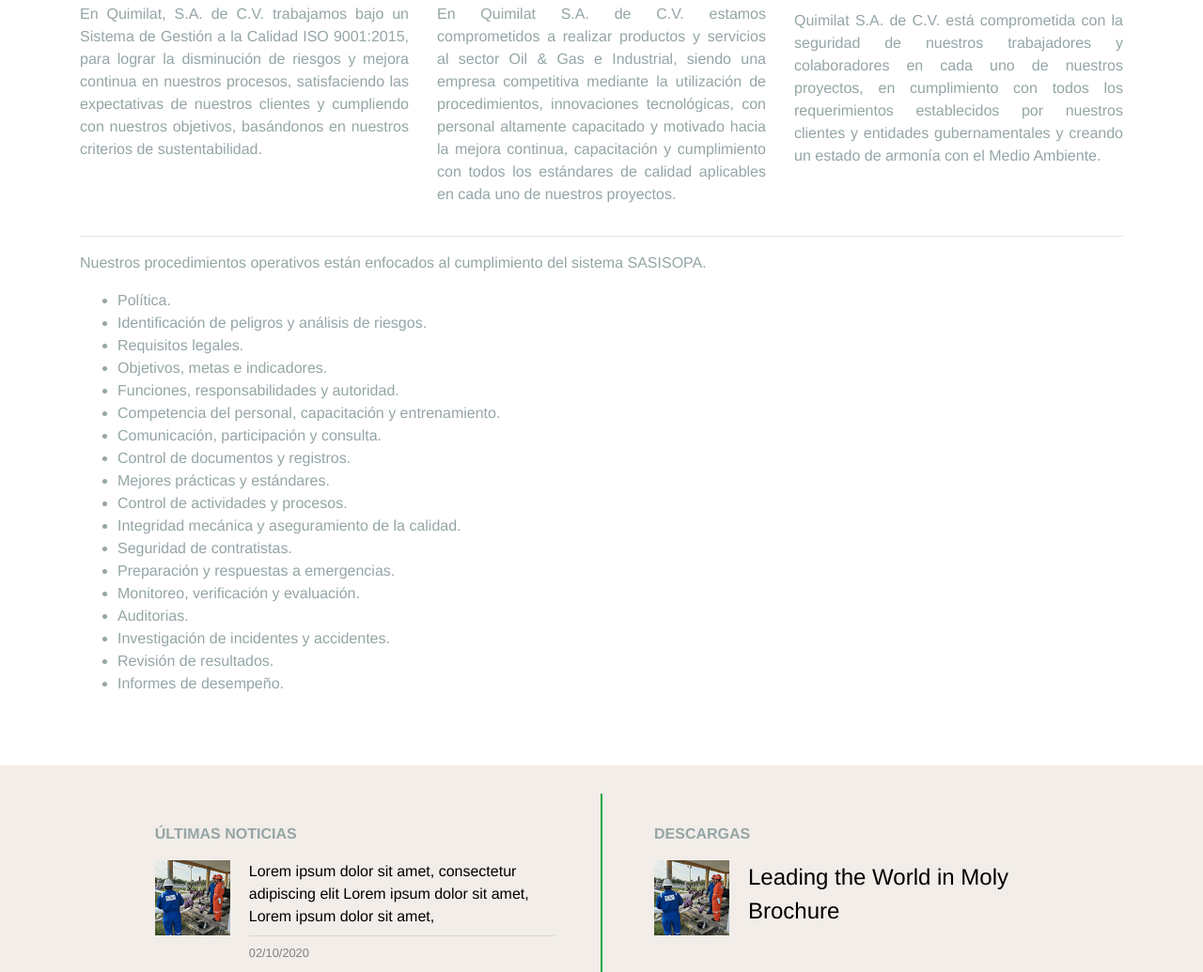
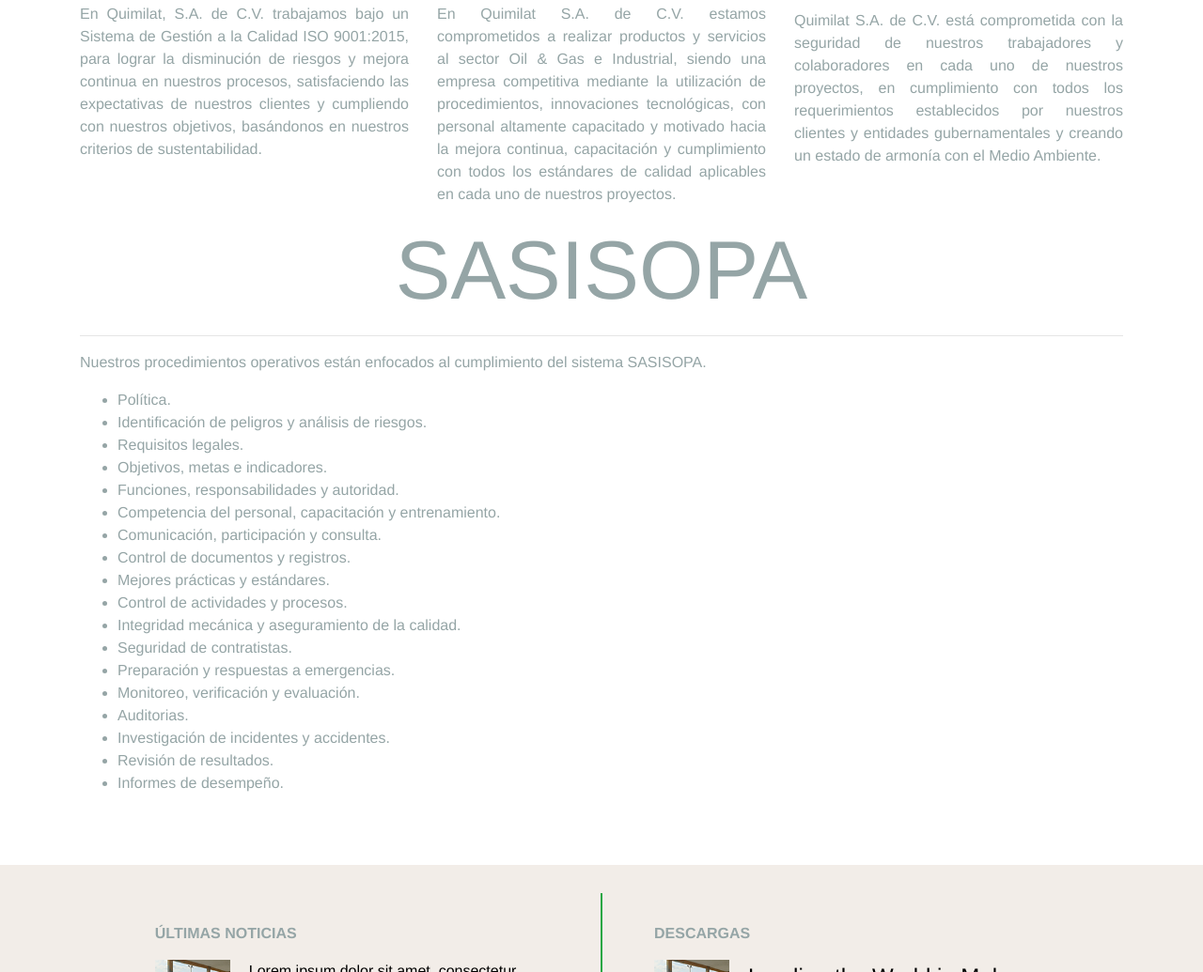
Before and after one commit to JMCSoluciones/quimilat, a plain HTML site: page sustentabilidad.html in a window 1280 px wide. Shown: the part 933-1968 px from the top of the page at 94% size. Drawn offline with nearby package versions, Linux system fonts and the light colour scheme.

Commit message:
Aplicando titulo de SASISOPA

```diff
--- a/sustentabilidad.html
+++ b/sustentabilidad.html
@@ -101,6 +101,7 @@
             <p>Quimilat S.A. de C.V. está comprometida con la seguridad de nuestros trabajadores y colaboradores en cada uno de nuestros proyectos, en cumplimiento con todos los requerimientos establecidos por nuestros clientes y entidades gubernamentales y creando un estado de armonía con el Medio Ambiente. </p>
             </div>
         </div>
+        <h1 class="display-2 text-center">SASISOPA</h1>
        <hr>
             <p>
                 Nuestros procedimientos operativos están enfocados al cumplimiento del sistema SASISOPA.
```
